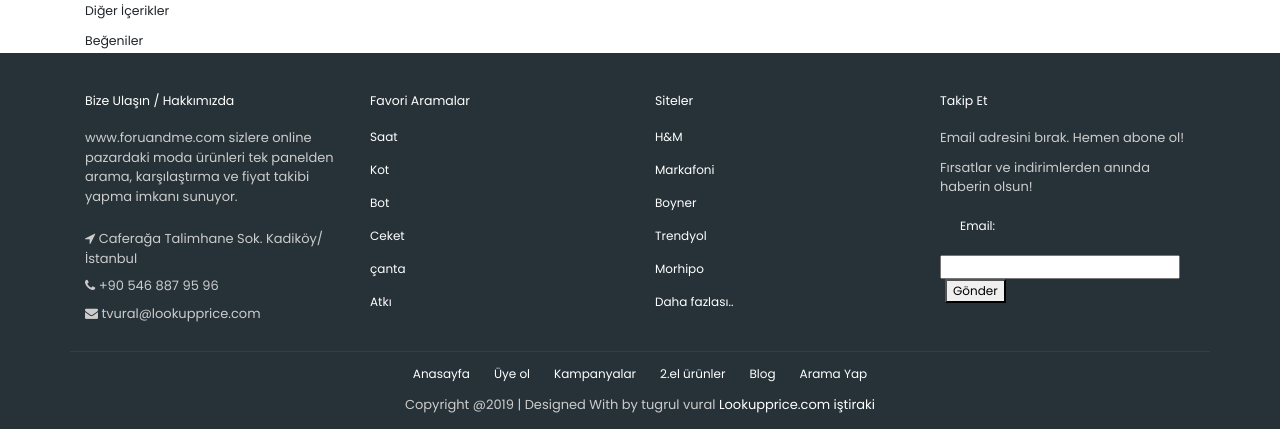
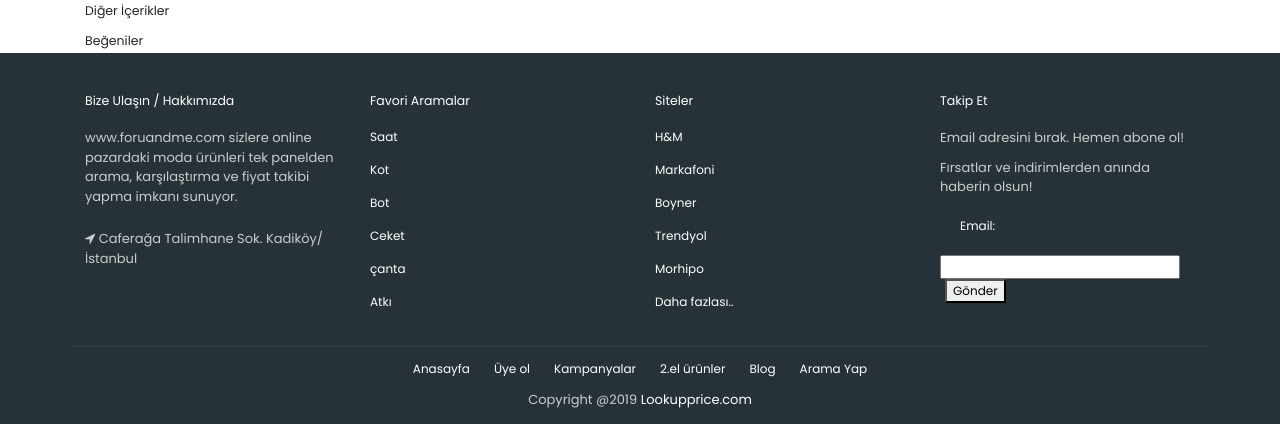
Before and after one commit to Tugrulvural89/shopistproject, a Django app: page / in a window 1280 px wide. Shown: the part 2190-2619 px from the top of the page. Run offline with Django 3.2, Linux system fonts and the light colour scheme; data that the repository does not hold is empty; some libraries are stand-ins or nearby versions.

Commit message:
footer isim iletişim kaldırıldı. sendgrid mail adresi düzeltildi

```diff
--- a/Shopist/views.py
+++ b/Shopist/views.py
@@ -31,7 +31,7 @@ def index(request):
             uyeemail = uyeform.cleaned_data['email']
             send_mail('Kaydın alındı. Teşekkürler!',
                       'Yeni ürünler ve içeriklerden sizleri düzenli olarak haberdar edeceğiz.',
-                      'tugrulv@foruandme.com', ['{0}'.format(uyeemail)],
+                      'noreply@foruandme.com', ['{0}'.format(uyeemail)],
                       fail_silently=False)
             uye.save()
         if form1.is_valid():
@@ -41,7 +41,7 @@ def index(request):
                 usermaile = form1.cleaned_data['email']
                 send_mail('Yeni Ürün Takibe Alındı!',
                           'Fiyatlarla ilgili detaylara profil sayfandan ulaşabilirsin. Merak etme ürünün indirime girerse ilk seni haberdar edeceğiz:)',
-                          'tugrulv@foruandme.com', ['{0}'.format(usermaile)],
+                          'noreply@foruandme.com', ['{0}'.format(usermaile)],
                           fail_silently=False)
                 post.save()
                 return HttpResponse()
@@ -260,7 +260,7 @@ def contentblog(request):
             uyeemail = uyeform.cleaned_data['email']
             send_mail('Kaydın alındı. Teşekkürler!',
                       'Yeni ürünler ve içeriklerden sizleri düzenli olarak haberdar edeceğiz.',
-                      'tugrulv@foruandme.com', ['{0}'.format(uyeemail)],
+                      'noreply@foruandme.com', ['{0}'.format(uyeemail)],
                       fail_silently=False)
             uye.save()
 
@@ -288,7 +288,7 @@ def contentblogdetail(request, slug=ContentBlog.slug):
             uyeemail = uyeform.cleaned_data['email']
             send_mail('Kaydın alındı. Teşekkürler!',
                      'Yeni ürünler ve içeriklerden sizleri düzenli olarak haberdar edeceğiz.',
-                      'tugrulv@foruandme.com', ['{0}'.format(uyeemail)],
+                      'noreply@foruandme.com', ['{0}'.format(uyeemail)],
                       fail_silently=False)
             uye.save()
         context = {'content': content, 'contents': contents, 'instagrams': instagrams,'uyeform':uyeform}
@@ -318,7 +318,7 @@ def HomePageView(request):
             uyeemail = uyeform.cleaned_data['email']
             send_mail('Kaydın alındı. Teşekkürler!',
                       'Yeni ürünler ve içeriklerden sizleri düzenli olarak haberdar edeceğiz.',
-                      'tugrulv@foruandme.com', ['{0}'.format(uyeemail)],
+                      'noreply@foruandme.com', ['{0}'.format(uyeemail)],
                       fail_silently=False)
             uye.save()
 
@@ -326,7 +326,7 @@ def HomePageView(request):
             usermaile = form1.cleaned_data['email']
             send_mail('Yeni Ürün Takibe Alındı!',
                       'Fiyatlarla ilgili detaylara profil sayfandan ulaşabilirsin. ürün indirime girdiğinde ilk seni haberdar edeceğiz:)',
-                      'tugrulv@foruandme.com', ['{0}'.format(usermaile)],
+                      'noreply@foruandme.com', ['{0}'.format(usermaile)],
                       fail_silently=False)
             if request.is_ajax():
                 post = form1.save(commit=False)
@@ -573,7 +573,7 @@ def profilpage(request):
             uyeemail = uyeform.cleaned_data['email']
             send_mail('Kaydın alındı. Teşekkürler!',
                       'Yeni ürünler ve içeriklerden sizleri düzenli olarak haberdar edeceğiz.',
-                      'tugrulv@foruandme.com', ['{0}'.format(uyeemail)],
+                      'noreply@foruandme.com', ['{0}'.format(uyeemail)],
                       fail_silently=False)
             uye.save()
         context = {'profil': profil,'uyeform':uyeform}
@@ -594,7 +594,7 @@ def post_detail(request, pk):
             uyeemail = uyeform.cleaned_data['email']
             send_mail('Kaydın alındı. Teşekkürler!',
                       'Yeni ürünler ve içeriklerden sizleri düzenli olarak haberdar edeceğiz.',
-                      'tugrulv@foruandme.com', ['{0}'.format(uyeemail)],
+                      'noreply@foruandme.com', ['{0}'.format(uyeemail)],
                       fail_silently=False)
             uye.save()
         return render(request, 'profildetailpage.html', {'tracks': tracks, 'profils': profils,'uyeform':uyeform})
@@ -613,7 +613,7 @@ def campaign(request):
             uyeemail = uyeform.cleaned_data['email']
             send_mail('Kaydın alındı. Teşekkürler!',
                       'Yeni ürünler ve içeriklerden sizleri düzenli olarak haberdar edeceğiz.',
-                      'tugrulv@foruandme.com', ['{0}'.format(uyeemail)],
+                      'noreply@foruandme.com', ['{0}'.format(uyeemail)],
                       fail_silently=False)
             uye.save()
         context = {'homelist': homelist, 'basedsite': basedsite, 'uyeform': uyeform}
@@ -651,7 +651,7 @@ def urunsayfa(request, slug=UrunInput.kelimearama):
             uyeemail = uyeform.cleaned_data['email']
             send_mail('Kaydın alındı. Teşekkürler!',
                       'Yeni ürünler ve içeriklerden sizleri düzenli olarak haberdar edeceğiz.     foruandme Ekibi',
-                      'tugrulv@foruandme.com', ['{0}'.format(uyeemail)],
+                      'noreply@foruandme.com', ['{0}'.format(uyeemail)],
                       fail_silently=False)
             uye.save()
         if form1.is_valid():
--- a/templates/include/footer.html
+++ b/templates/include/footer.html
@@ -6,8 +6,8 @@
           <!--headin5_amrc-->
           <p class="mb10">www.foruandme.com sizlere online pazardaki moda ürünleri tek panelden arama, karşılaştırma ve fiyat takibi yapma imkanı sunuyor.</p>
           <p><i class="fa fa-location-arrow"></i> Caferağa Talimhane Sok. Kadiköy/İstanbul</p>
-          <p><i class="fa fa-phone"></i>  +90 546 887 95 96 </p>
-          <p><i class="fa fa fa-envelope"></i> tvural@lookupprice.com  </p>
+         <!-- <p><i class="fa fa-phone"></i>  +90 546 887 95 96 </p>
+          <p><i class="fa fa fa-envelope"></i> tvural@lookupprice.com  </p>-->
        </div>
        <div class=" col-sm-4 col-md  col-6 col">
           <h5 class="headin5_amrc col_white_amrc pt2">Favori Aramalar</h5>
@@ -67,7 +67,7 @@
        <li><a href="{% url 'index' %}">Arama Yap</a></li>
     </ul>
     <!--foote_bottom_ul_amrc ends here-->
-    <p class="text-center">Copyright @2019 | Designed With by tugrul vural<a href="{% url 'HomePageView' %}"> Lookupprice.com iştiraki</a></p>
+    <p class="text-center">Copyright @2019 <a href="{% url 'HomePageView' %}"> Lookupprice.com</a></p>
     <ul class="social_footer_ul">
        <!--<li><a target="_blank" href="https://www.facebook.com/Lookupprice/"><i class="fa fa-facebook"></i></a></li>
        <li><a target="_blank" href="https://twitter.com/lookupprice"><i class="fa fa-twitter"></i></a></li>
```
